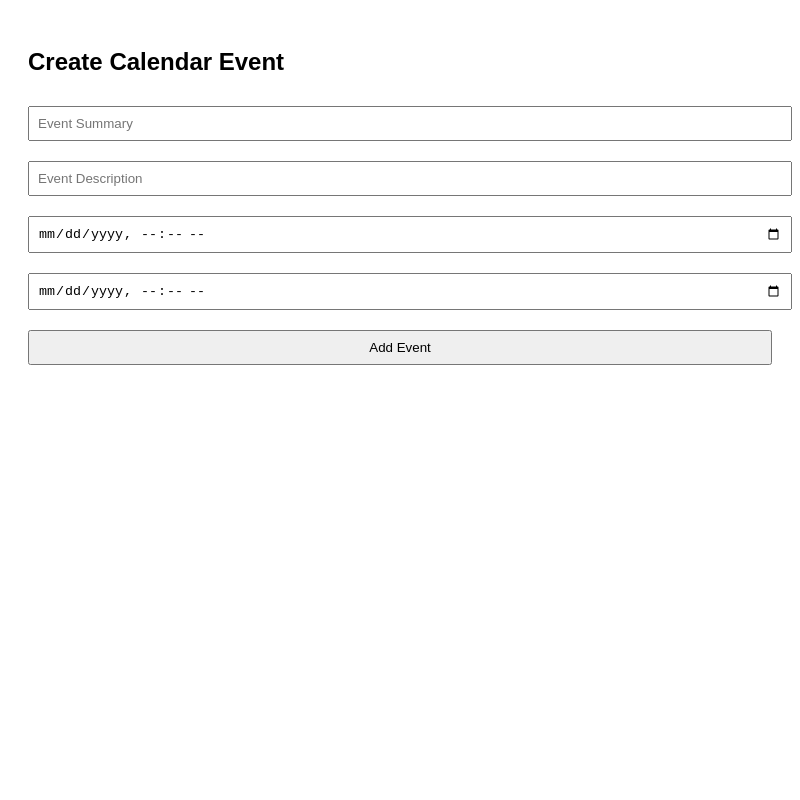
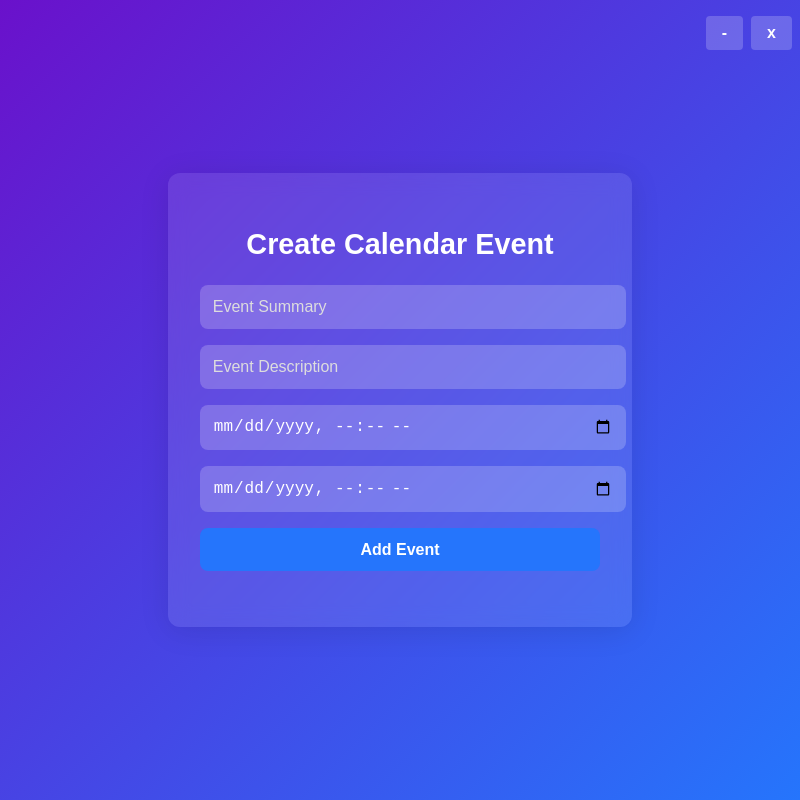
Before and after one commit to bskmrkvc/google-calendar-quick-add, an Electron app: page src/views/event-scheduler/scheduler.html in a window 800 px wide. Drawn offline with Linux system fonts and the light colour scheme; no server answers.

Commit message:
style: Styled the scheduler window and added custom window control events

```diff
--- a/preload.js
+++ b/preload.js
@@ -3,5 +3,7 @@ const { contextBridge, ipcRenderer } = require('electron');
 /// Expose a limited API to the renderer process using contextBridge for security.
 contextBridge.exposeInMainWorld('electronAPI', {
   sendEvent: (data) => ipcRenderer.send('add-event', data),
-  onEventAdded: (callback) => ipcRenderer.on('event-added', (event, message) => callback(message))
+  onEventAdded: (callback) => ipcRenderer.on('event-added', (event, message) => callback(message)),
+  minimize: () => ipcRenderer.send('minimize-window'),
+  close: () => ipcRenderer.send('close-window')
 });
--- a/src/views/event-scheduler/scheduler.html
+++ b/src/views/event-scheduler/scheduler.html
@@ -3,11 +3,101 @@
 <head>
   <title>Add Calendar Event</title>
   <style>
-    body { font-family: sans-serif; padding: 20px; }
-    input, button { margin: 10px 0; width: 100%; padding: 8px; }
+    body {
+      font-family: 'Arial', sans-serif;
+      margin: 0;
+      padding: 0;
+      display: flex;
+      justify-content: center;
+      align-items: center;
+      height: 100vh;
+      background: linear-gradient(135deg, #6a11cb, #2575fc);
+      color: #fff;
+    }
+
+    .window-controls {
+      position: absolute;
+      top: 0;
+      right: 0;
+      display: flex;
+      gap: 0.5rem;
+      padding: 0.5rem;
+    }
+
+    .window-controls button {
+      background: rgba(255, 255, 255, 0.2);
+      border: none;
+      border-radius: 4px;
+      color: #fff;
+      font-size: 1rem;
+      padding: 0.5rem 1rem;
+      cursor: pointer;
+      transition: background 0.3s ease;
+    }
+
+    .window-controls button:hover {
+      background: rgba(255, 255, 255, 0.4);
+    }
+
+    .form-container {
+      background: rgba(255, 255, 255, 0.1);
+      backdrop-filter: blur(10px);
+      padding: 2rem;
+      border-radius: 12px;
+      box-shadow: 0 4px 30px rgba(0, 0, 0, 0.1);
+      width: 100%;
+      max-width: 400px;
+      text-align: center;
+    }
+
+    h2 {
+      margin-bottom: 1rem;
+      font-size: 1.8rem;
+    }
+
+    input, button {
+      width: 100%;
+      padding: 0.8rem;
+      margin: 0.5rem 0;
+      border: none;
+      border-radius: 8px;
+      font-size: 1rem;
+    }
+
+    input {
+      background: rgba(255, 255, 255, 0.2);
+      color: #fff;
+    }
+
+    input::placeholder {
+      color: #ddd;
+    }
+
+    button {
+      background: #2575fc;
+      color: #fff;
+      font-weight: bold;
+      cursor: pointer;
+      transition: background 0.3s ease;
+    }
+
+    button:hover {
+      background: #6a11cb;
+    }
+
+    #status {
+      margin-top: 1rem;
+      font-size: 0.9rem;
+      color: #ffcccb;
+    }
   </style>
 </head>
 <body>
+  <div class="window-controls">
+    <button id="minimize">-</button>
+    <button id="close">x</button>
+  </div>
+  <div class="form-container">
     <h2>Create Calendar Event</h2>
     <form id="event-form">
       <input type="text" id="summary" placeholder="Event Summary" />
@@ -17,6 +107,19 @@
       <button type="submit">Add Event</button>
     </form>
     <p id="status"></p>
+  </div>
   <script src="scheduler-handler.js"></script>
+  <script>
+    // Handle window controls
+    const { ipcRenderer } = window.electronAPI;
+
+    document.getElementById('minimize').addEventListener('click', () => {
+      window.electronAPI.minimize();
+    });
+
+    document.getElementById('close').addEventListener('click', () => {
+      window.electronAPI.close();
+    });
+  </script>
 </body>
 </html>
```
Also changed, not shown: main.js (+15 -0 lines), src/app/window.js (+21 -2 lines). Lines whose indentation alone changed are shown as unchanged.
